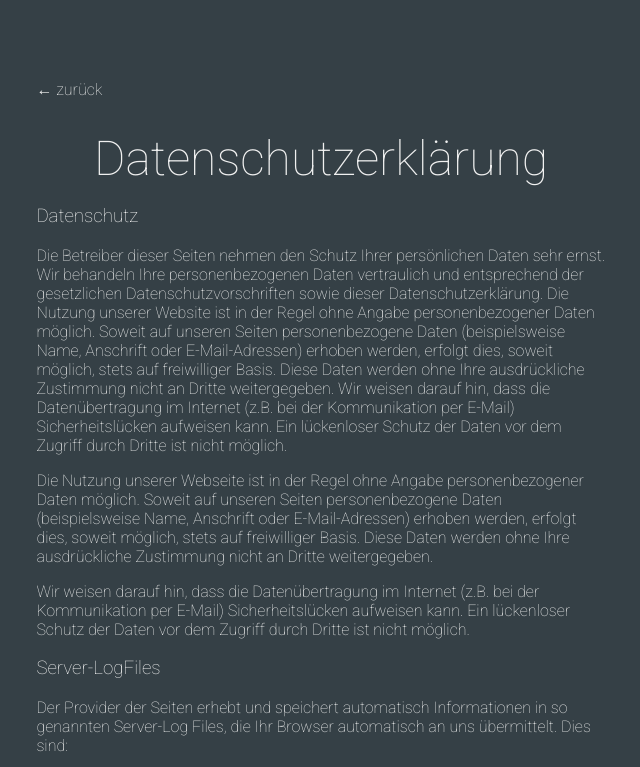
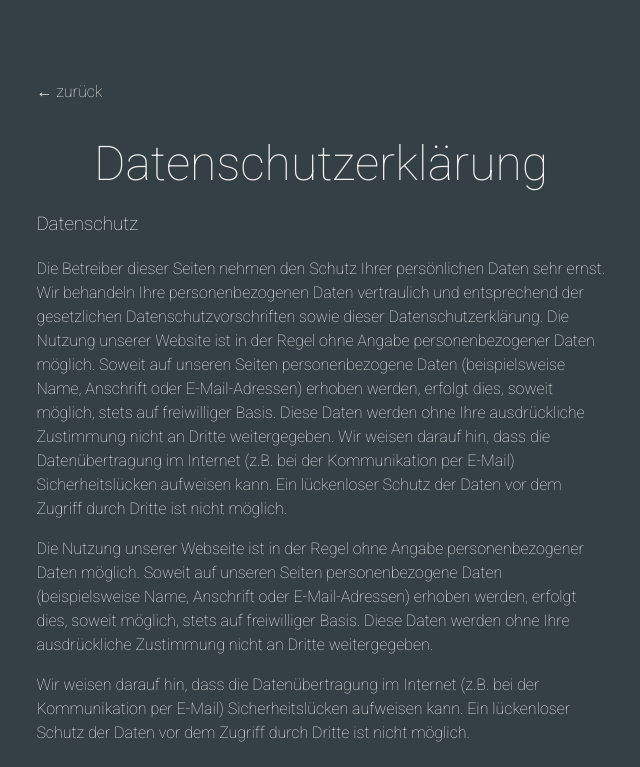
Before and after one commit to bastibuck/bastibuckde, a Next.js app: page /datenschutz in a window 1280 px wide. Shown: the top 767 px of the page, without its empty margins (319-959 px from the left). Built offline with nearby package versions, Linux system fonts and the light colour scheme.

Commit message:
fix datenschutz style

```diff
--- a/pages/datenschutz.tsx
+++ b/pages/datenschutz.tsx
@@ -21,7 +21,7 @@ const Datenschutz: NextPage = () => {
             <a className={styles.back}>&larr; zurück</a>
           </Link>
 
-          <h1 className={styles.title}>Datenschutzerklärung</h1>
+          <h1 className={styles.title}>Daten&shy;schutz&shy;erklärung</h1>
 
           <h3>Datenschutz</h3>
 
--- a/styles/globals.css
+++ b/styles/globals.css
@@ -3,6 +3,7 @@ body {
   padding: 0;
   margin: 0;
   font-family: Roboto;
+  line-height: 1.5;
 }
 
 a {
```
